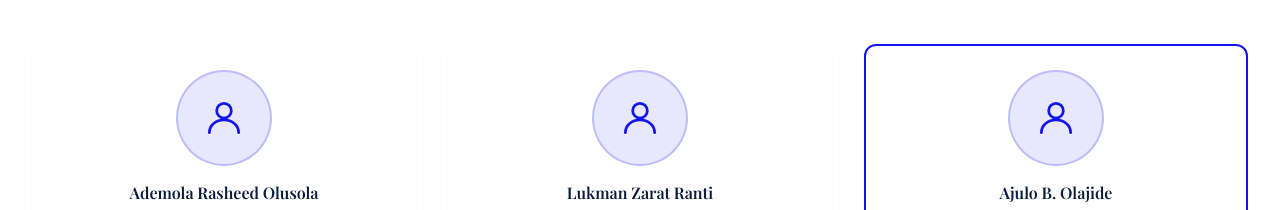
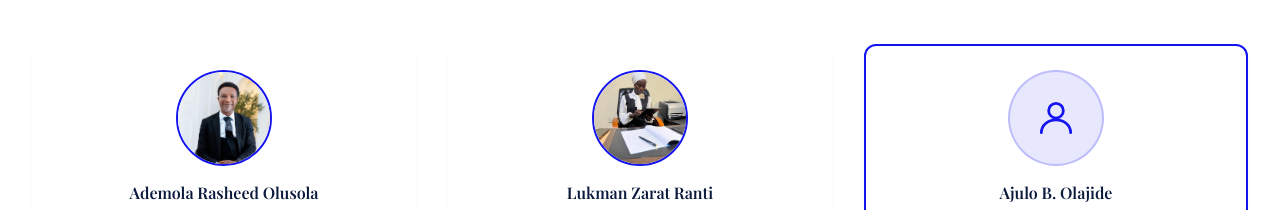
Before and after one commit to ademolaayodeji2008-art/Anther-Consulting-Limited, a React (Vite) app in the folder client/: page /partners-and-team in a window 1280 px wide. Shown: the part 424-634 px from the top of the page. Built offline with nearby package versions, Linux system fonts and the light colour scheme; no server answers.

Commit message:
Fix: pass image prop to TeamCard in OurPartners page

```diff
--- a/client/src/pages/OurPartners.jsx
+++ b/client/src/pages/OurPartners.jsx
@@ -77,6 +77,7 @@ export default function OurPartners() {
                 <TeamCard
                   name={partner.name}
                   role={partner.role}
+                  image={partner.image}
                   highlight={partner.highlight}
                 />
               </FadeUp>
```
